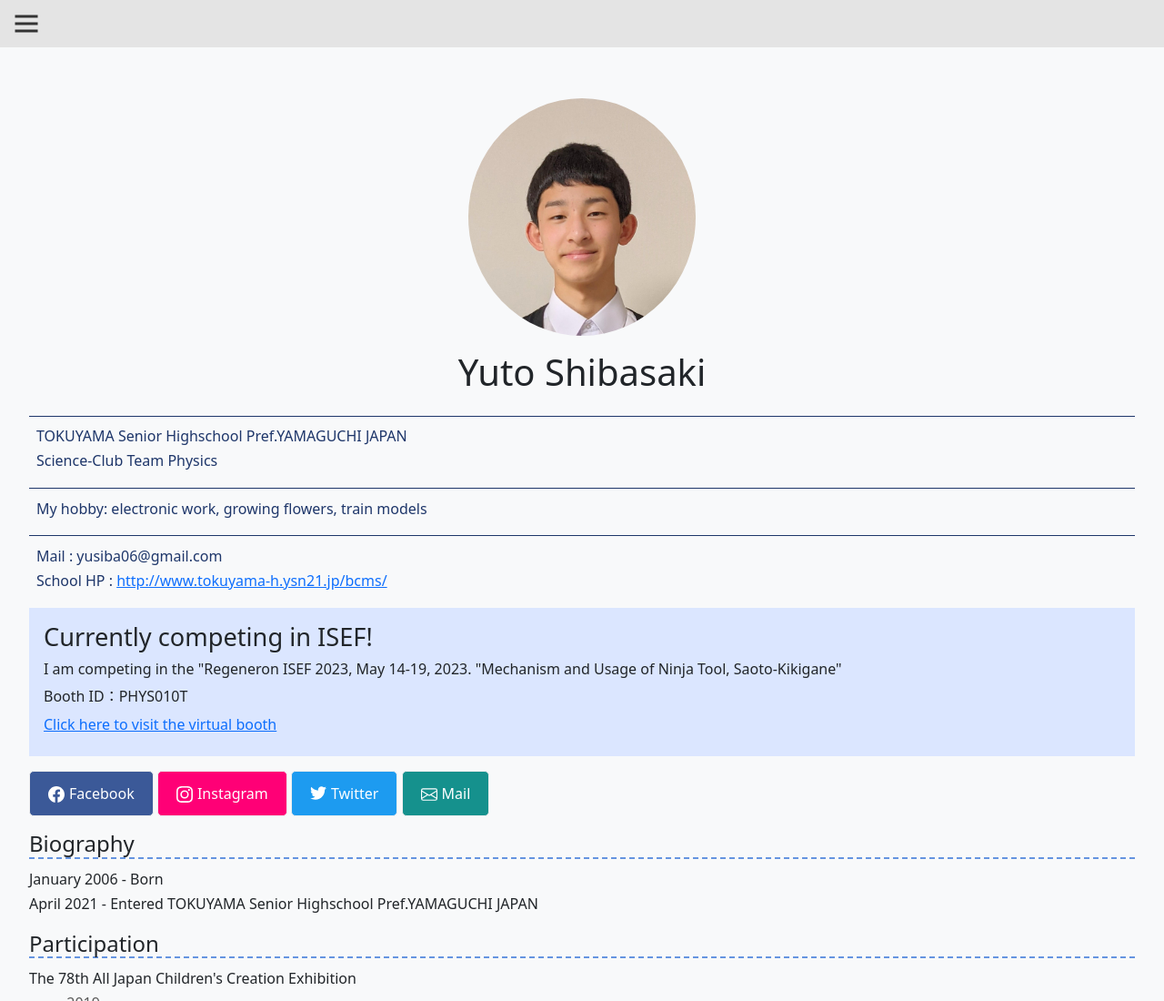
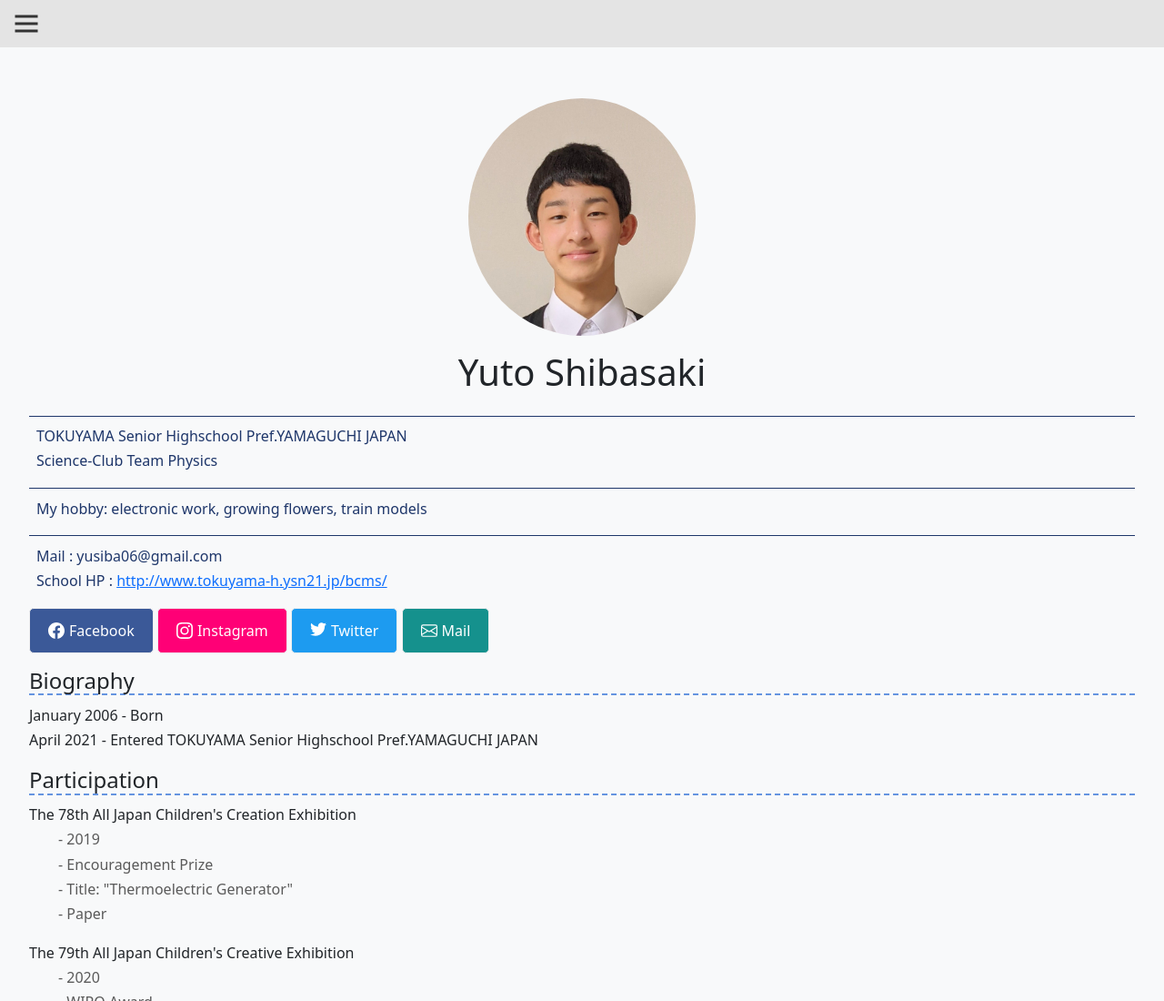
Before and after one commit to yusiba06/profile, a plain HTML site: page index.en.html in a window 1280 px wide. Shown: the top 1100 px of the page at 91% size. Drawn offline with nearby package versions, Linux system fonts and the light colour scheme.

Commit message:
Update index.en.html

```diff
--- a/index.en.html
+++ b/index.en.html
@@ -50,12 +50,6 @@
       <li>Mail : yusiba06@gmail.com</li>
       <li>School HP : <a target="_blank" href="http://www.tokuyama-h.ysn21.jp/bcms/">http://www.tokuyama-h.ysn21.jp/bcms/</a></li>
     </ul>
-    <div id="isef" class="newcontent">
-      <h3>Currently competing in ISEF!</h2>
-      <h4>I am competing in the "Regeneron ISEF 2023, May 14-19, 2023. "Mechanism and Usage of Ninja Tool, Saoto-Kikigane"</h4>
-      <h4>Booth ID：PHYS010T</h4>
-      <h4><a target="_blank" href="https://projectboard.world/isef/project/phys010t-mechanism-and-usage-of-ninja-tool-saoto-kikigane">Click here to visit the virtual booth</a></h4>
-    </div>
     <div id="sns" class="my-3">
       <a href="https://www.facebook.com/profile.php?id=100066269419229" class="btn btn-icon-facebook" style="background-color: #3b5998;">Facebook</a>
       <a href="https://www.instagram.com/sahasaka0127/" class="btn btn-icon-instagram" style="background-color: #ff0076;">Instagram</a>
```
